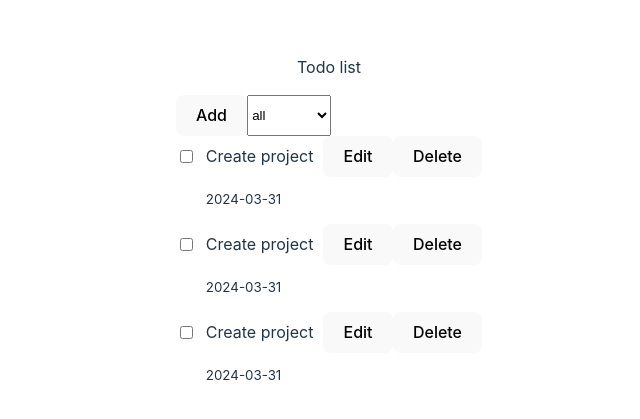
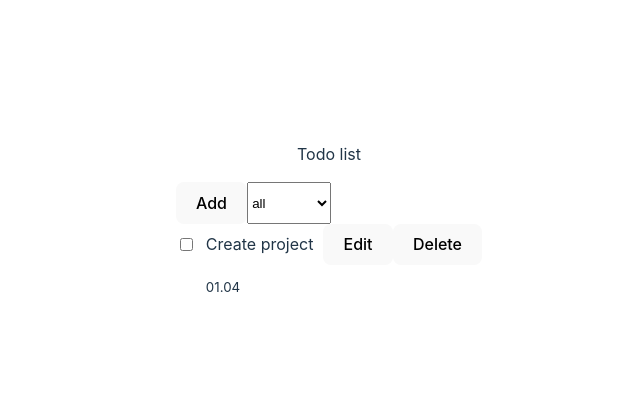
Before and after one commit to kamila-12/react-project, a React (Vite) app: page / in a window 1280 px wide. Shown: the part 181-600 px from the top of the page, without its empty margins (311-951 px from the left). Built offline with nearby package versions, Linux system fonts and the light colour scheme.

Commit message:
todo list.tsx and list.tsx

```diff
--- a/src/components/List.tsx
+++ b/src/components/List.tsx
@@ -2,11 +2,16 @@ import {Todo} from './Todo.tsx'
 
 
 export function List() {
+    const todos = [{ id: 1, title: 'Create react app', date: '01.04' }];
+
+    const addTodo = () => {
+        todos.push({ id: 2, title: 'Run react app', date: '01.04' });
+    };
    return (
        <>
        <p>Todo list</p>
        <div style={{display: 'flex'}}>
-        <button type="button" className="btn btn-secondary">Add</button>
+        <button type="button" className="btn btn-secondary" onClick={addTodo}>Add</button>
         <select className="form-select" aria-label="Default select example">
             <option selected>all</option>
             <option value="opened">opened</option>
@@ -17,9 +22,10 @@ export function List() {
 
        </div>
 
-           <Todo date="2024-03-31" />
-           <Todo date="2024-03-31" />
-           <Todo date="2024-03-31"/>
+       {todos.map(todo => (
+                <Todo key={todo.id} id={todo.id} title={todo.title} date={todo.date} />
+            ))}
+
        </>
    )
 }
--- a/src/components/Todo.tsx
+++ b/src/components/Todo.tsx
@@ -1,6 +1,8 @@
 
 interface TodoProps {
-    date: string; // тип даты можно изменить в соответствии с вашими требованиями
+    id: number;
+    title: string;
+    date: string;
 }
 export function Todo({date}: TodoProps) {
     return (
```
